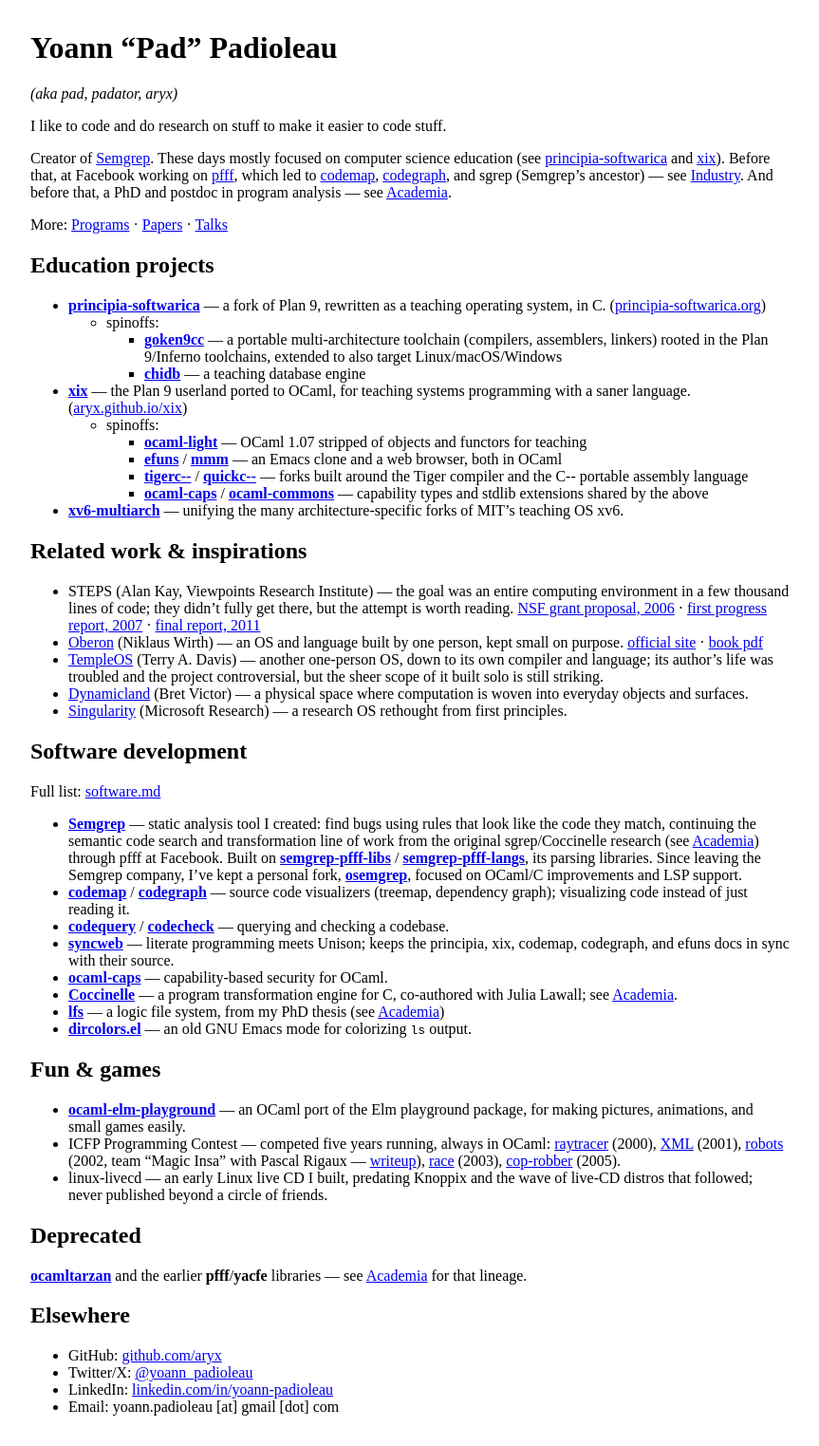
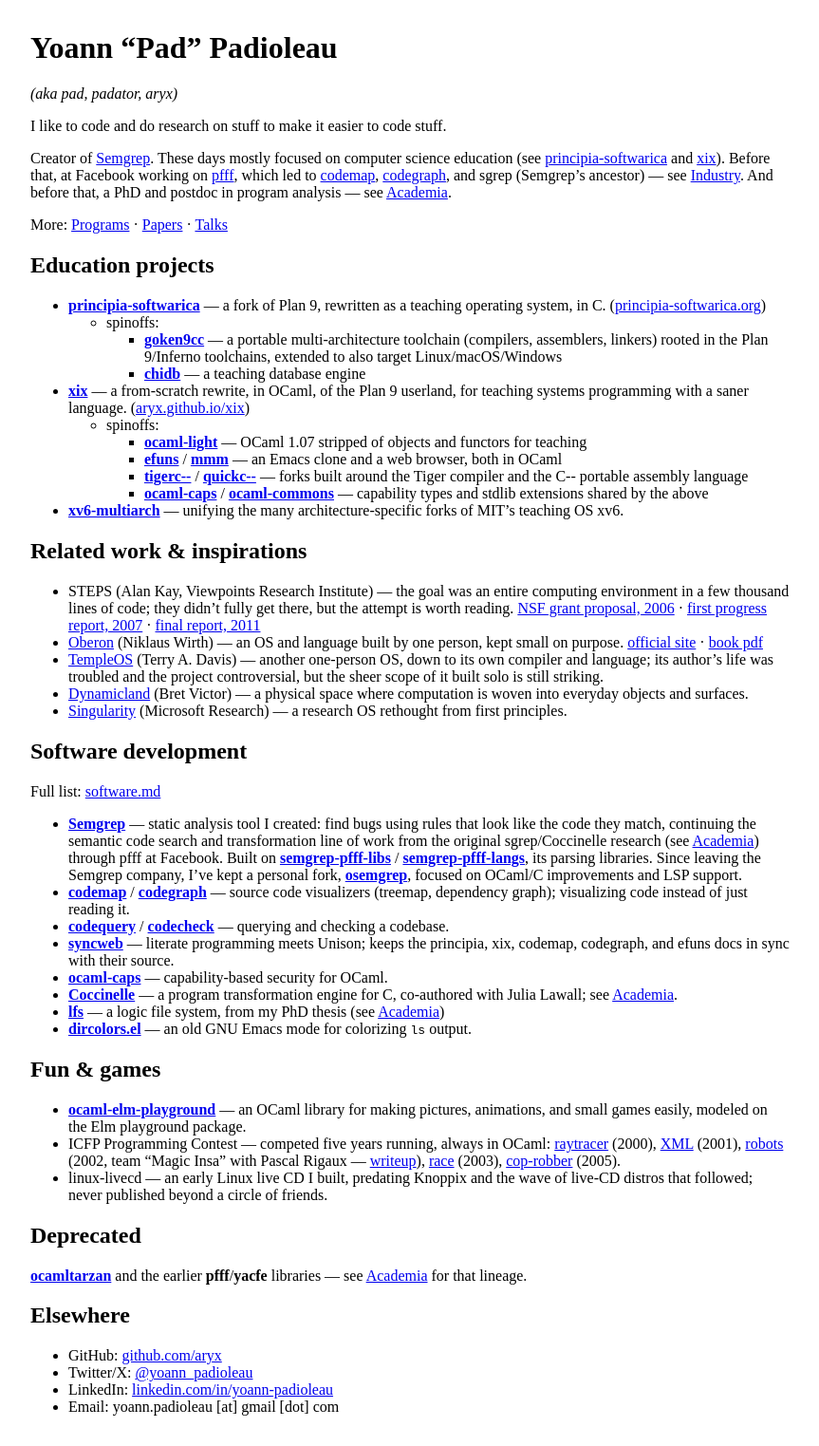
Before and after one commit to aryx/aryx.github.io, a Jekyll site: the page built from README.md, in a window 1280 px wide. Shown: the whole page at 95% size, without its empty margins (208-1071 px from the left). Built offline with Jekyll 4.4.1, drawn with Linux system fonts in a browser that asks for light colours; our own code applies the rules of GitHub Pages for plain Markdown files.

Commit message:
Reverse-chronological papers/talks, add Goken talk, fix xix attribution
- papers.md, talks.md: order entries newest-first, matching industry.md
- talks.md: add the Goken IWP9 2026 talk
- software.md, README.md: xix and ocaml-elm-playground are written from
  scratch, not ports -- move them to "From scratch" and reword

Co-Authored-By: Claude Opus 5 <noreply@anthropic.com>
Claude-Session: https://claude.ai/code/session_01AUuvuQgvUc4kCQEBVg6VZK

```diff
--- a/README.md
+++ b/README.md
@@ -24,8 +24,9 @@ More: [Programs](software.md)  · [Papers](papers.md) · [Talks](talks.md)
       (compilers, assemblers, linkers) rooted in the Plan 9/Inferno toolchains, extended to also
       target Linux/macOS/Windows
     - **[chidb](https://github.com/aryx/chidb)** — a teaching database engine
-- **[xix](https://github.com/aryx/xix)** — the Plan 9 userland ported to OCaml, for teaching
-  systems programming with a saner language. ([aryx.github.io/xix](https://aryx.github.io/xix))
+- **[xix](https://github.com/aryx/xix)** — a from-scratch rewrite, in OCaml, of the Plan 9
+  userland, for teaching systems programming with a saner language.
+  ([aryx.github.io/xix](https://aryx.github.io/xix))
   - spinoffs:
     - **[ocaml-light](https://github.com/aryx/ocaml-light)** — OCaml 1.07 stripped of objects and
       functors for teaching
@@ -91,8 +92,8 @@ Full list: [software.md](software.md)
 
 ## Fun & games
 
-- **[ocaml-elm-playground](https://github.com/aryx/ocaml-elm-playground)** — an OCaml port of the
-  Elm playground package, for making pictures, animations, and small games easily.
+- **[ocaml-elm-playground](https://github.com/aryx/ocaml-elm-playground)** — an OCaml library for
+  making pictures, animations, and small games easily, modeled on the Elm playground package.
 - ICFP Programming Contest — competed five years running, always in OCaml:
   [raytracer](contests/icfp-2000-raytracer.tgz) (2000),
   [XML](contests/icfp-2001-xml.tgz) (2001),
```
Also changed, not shown: papers.md (+20 -20 lines), software.md (+2 -2 lines), talks.md (+11 -9 lines).
